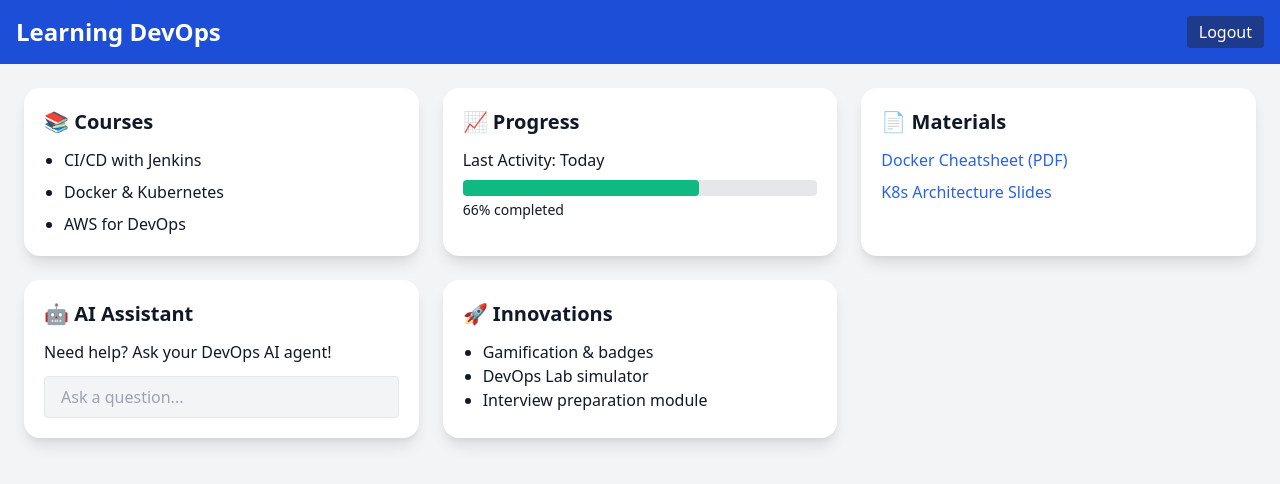
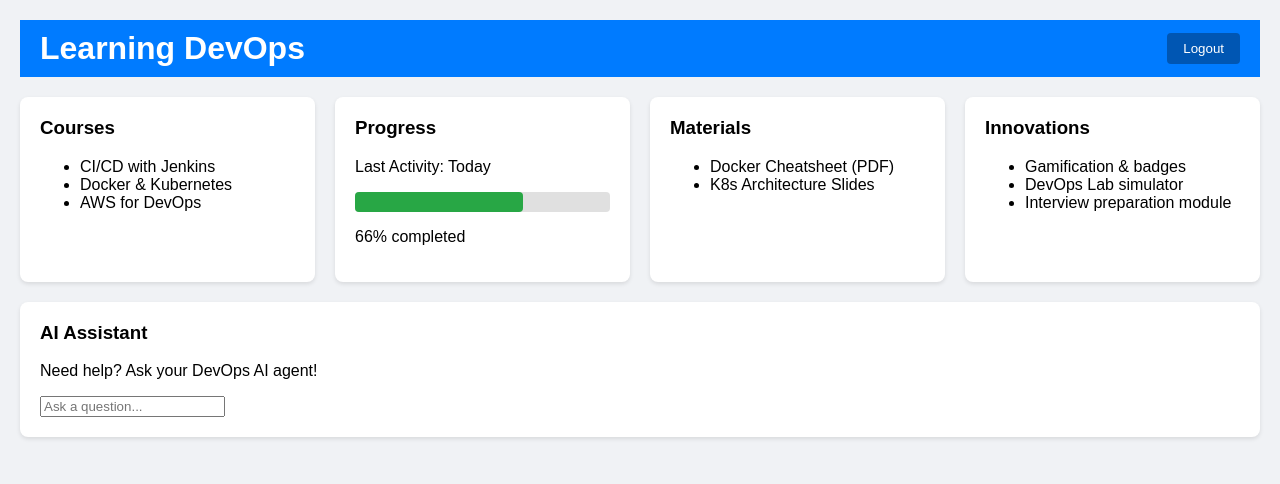
Before and after one commit to Dinesh222-CD/Learning-devops-course, a plain HTML site: page dashboard.html in a window 1280 px wide. Drawn offline with nearby package versions, Linux system fonts and the light colour scheme; sample sign-in values are in the browser's storage.

Commit message:
Update dashboard.html

```diff
--- a/dashboard.html
+++ b/dashboard.html
@@ -1,66 +1,128 @@
 <!DOCTYPE html>
 <html lang="en">
 <head>
-  <meta charset="UTF-8" />
-  <meta name="viewport" content="width=device-width, initial-scale=1.0"/>
+    <meta charset="UTF-8">
+    <meta name="viewport" content="width=device-width, initial-scale=1.0">
     <title>Learning DevOps - Dashboard</title>
-  <link href="https://cdn.jsdelivr.net/npm/tailwindcss@2.2.19/dist/tailwind.min.css" rel="stylesheet">
+    <style>
+        body {
+            font-family: Arial, sans-serif;
+            margin: 0;
+            padding: 20px;
+            background-color: #f0f2f5;
+        }
+        .header {
+            background-color: #007bff;
+            color: white;
+            padding: 10px 20px;
+            display: flex;
+            justify-content: space-between;
+            align-items: center;
+        }
+        .header h1 {
+            margin: 0;
+        }
+        .header button {
+            padding: 8px 16px;
+            background-color: #0056b3;
+            color: white;
+            border: none;
+            border-radius: 4px;
+            cursor: pointer;
+        }
+        .header button:hover {
+            background-color: #003d82;
+        }
+        .dashboard {
+            display: flex;
+            flex-wrap: wrap;
+            gap: 20px;
+            margin-top: 20px;
+        }
+        .card {
+            background-color: white;
+            padding: 20px;
+            border-radius: 8px;
+            box-shadow: 0 2px 4px rgba(0, 0, 0, 0.1);
+            flex: 1;
+            min-width: 250px;
+        }
+        .card h3 {
+            margin-top: 0;
+        }
+        .progress-bar {
+            background-color: #e0e0e0;
+            border-radius: 4px;
+            height: 20px;
+            margin: 10px 0;
+        }
+        .progress {
+            background-color: #28a745;
+            height: 100%;
+            border-radius: 4px;
+            width: 66%;
+        }
+    </style>
 </head>
-<body class="bg-gray-100 text-gray-900">
-  <!-- Navbar -->
-  <nav class="bg-blue-700 p-4 text-white flex justify-between items-center">
-    <h1 class="text-2xl font-bold">Learning DevOps</h1>
-    <button class="bg-blue-900 px-3 py-1 rounded hover:bg-blue-800">Logout</button>
-  </nav>
+<body>
+    <script>
+        // Check if the user is logged in
+        if (!localStorage.getItem("isLoggedIn")) {
+            window.location.href = "index.html";
+        }
+    </script>
 
-  <!-- Dashboard -->
-  <div class="p-6 grid grid-cols-1 md:grid-cols-2 lg:grid-cols-3 gap-6">
+    <div class="header">
+        <h1>Learning DevOps</h1>
+        <button onclick="logout()">Logout</button>
+    </div>
 
-    <!-- Courses -->
-    <div class="bg-white rounded-2xl shadow-lg p-5">
-      <h2 class="text-xl font-semibold mb-3">📚 Courses</h2>
-      <ul class="list-disc pl-5 space-y-2">
+    <div class="dashboard">
+        <div class="card">
+            <h3>Courses</h3>
+            <ul>
                 <li>CI/CD with Jenkins</li>
                 <li>Docker & Kubernetes</li>
                 <li>AWS for DevOps</li>
             </ul>
         </div>
-
-    <!-- Progress -->
-    <div class="bg-white rounded-2xl shadow-lg p-5">
-      <h2 class="text-xl font-semibold mb-3">📈 Progress</h2>
+        <div class="card">
+            <h3>Progress</h3>
             <p>Last Activity: Today</p>
-      <div class="w-full bg-gray-200 rounded h-4 mt-2">
-        <div class="bg-green-500 h-4 rounded w-2/3"></div>
+            <div class="progress-bar">
+                <div class="progress"></div>
             </div>
-      <p class="mt-1 text-sm">66% completed</p>
+            <p>66% completed</p>
         </div>
-
-    <!-- Materials -->
-    <div class="bg-white rounded-2xl shadow-lg p-5">
-      <h2 class="text-xl font-semibold mb-3">📄 Materials</h2>
-      <ul class="space-y-2">
-        <li><a href="#" class="text-blue-600 hover:underline">Docker Cheatsheet (PDF)</a></li>
-        <li><a href="#" class="text-blue-600 hover:underline">K8s Architecture Slides</a></li>
+        <div class="card">
+            <h3>Materials</h3>
+            <ul>
+                <li>Docker Cheatsheet (PDF)</li>
+                <li>K8s Architecture Slides</li>
             </ul>
         </div>
-
-    <!-- AI Assistant -->
-    <div class="bg-white rounded-2xl shadow-lg p-5">
-      <h2 class="text-xl font-semibold mb-3">🤖 AI Assistant</h2>
-      <p>Need help? Ask your DevOps AI agent!</p>
-      <input type="text" placeholder="Ask a question..." class="w-full mt-3 px-4 py-2 border rounded bg-gray-100" />
-    </div>
-
-    <!-- Innovations -->
-    <div class="bg-white rounded-2xl shadow-lg p-5">
-      <h2 class="text-xl font-semibold mb-3">🚀 Innovations</h2>
-      <ul class="list-disc pl-5">
+        <div class="card">
+            <h3>Innovations</h3>
+            <ul>
                 <li>Gamification & badges</li>
                 <li>DevOps Lab simulator</li>
                 <li>Interview preparation module</li>
             </ul>
         </div>
+        <div class="card">
+            <h3>AI Assistant</h3>
+            <p>Need help? Ask your DevOps AI agent!</p>
+            <input type="text" placeholder="Ask a question...">
         </div>
+    </div>
+
+    <script>
+        function logout() {
+            // Clear the login status
+            localStorage.removeItem("isLoggedIn");
+            // Redirect to the login page
+            window.location.href = "index.html";
+        }
+    </script>
 </body>
 </html>
```
Lines whose indentation alone changed are shown as unchanged.
